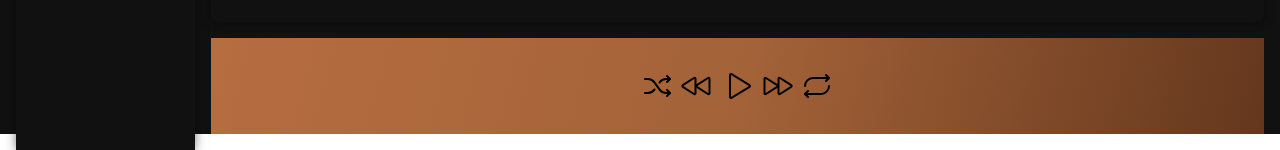
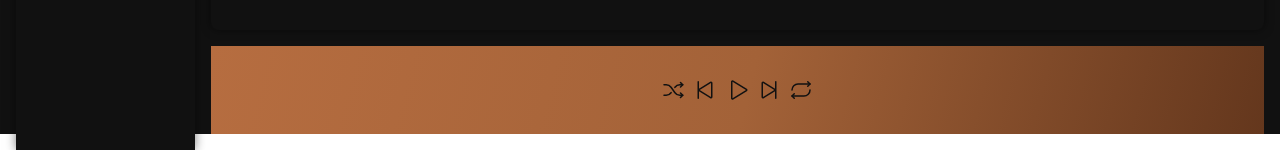
Before and after one commit to victormedeiros1/sound-glory, a React (Vite) app: page / in a window 1280 px wide. Shown: the part 666-816 px from the top of the page. Built offline with nearby package versions, Linux system fonts and the light colour scheme.

Commit message:
feat: component Controls -> icons hover

```diff
--- a/src/components/Controls/index.tsx
+++ b/src/components/Controls/index.tsx
@@ -1,9 +1,9 @@
 import {
   Shuffle,
-  Rewind,
+  SkipBack,
   Play,
   Pause,
-  FastForward,
+  SkipForward,
   Repeat,
 } from "phosphor-react";
 import { ControlsStyles } from "./styles";
@@ -39,17 +39,21 @@ const Controls: React.FC = () => {
 
   return (
     <ControlsStyles>
-      <Shuffle size={32} />
-      <Rewind onClick={handlePreviousSong} size={32} />
+      <Shuffle size={24} color="#111111" />
+      <SkipBack size={24} color="#111111" onClick={handlePreviousSong} />
 
       {isPlaying ? (
-        <Pause onClick={() => dispatch(pauseSong())} size={32} />
+        <Pause
+          size={24}
+          color="#111111"
+          onClick={() => dispatch(pauseSong())}
+        />
       ) : (
-        <Play onClick={() => dispatch(playSong())} size={32} />
+        <Play size={24} color="#111111" onClick={() => dispatch(playSong())} />
       )}
 
-      <FastForward onClick={handleNextSong} size={32} />
-      <Repeat size={32} />
+      <SkipForward size={24} color="#111111" onClick={handleNextSong} />
+      <Repeat size={24} color="#111111" />
     </ControlsStyles>
   );
 };
--- a/src/components/Controls/styles.ts
+++ b/src/components/Controls/styles.ts
@@ -10,4 +10,13 @@ export const ControlsStyles = styled.div`
   @media (max-width: 576px) {
     padding: var(--p-16);
   }
+
+  svg {
+    transition-duration: 0.1s;
+    cursor: pointer;
+
+    &:hover {
+      transform: scale(1.3);
+    }
+  }
 `;
```
